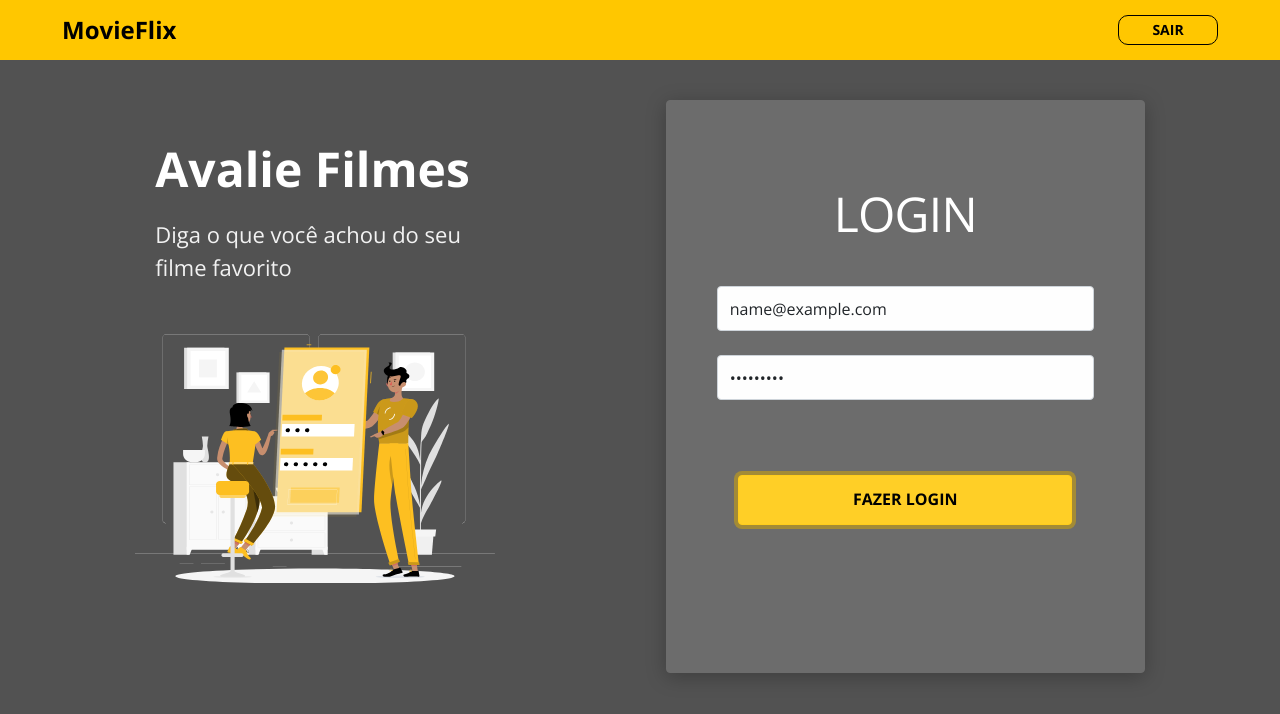
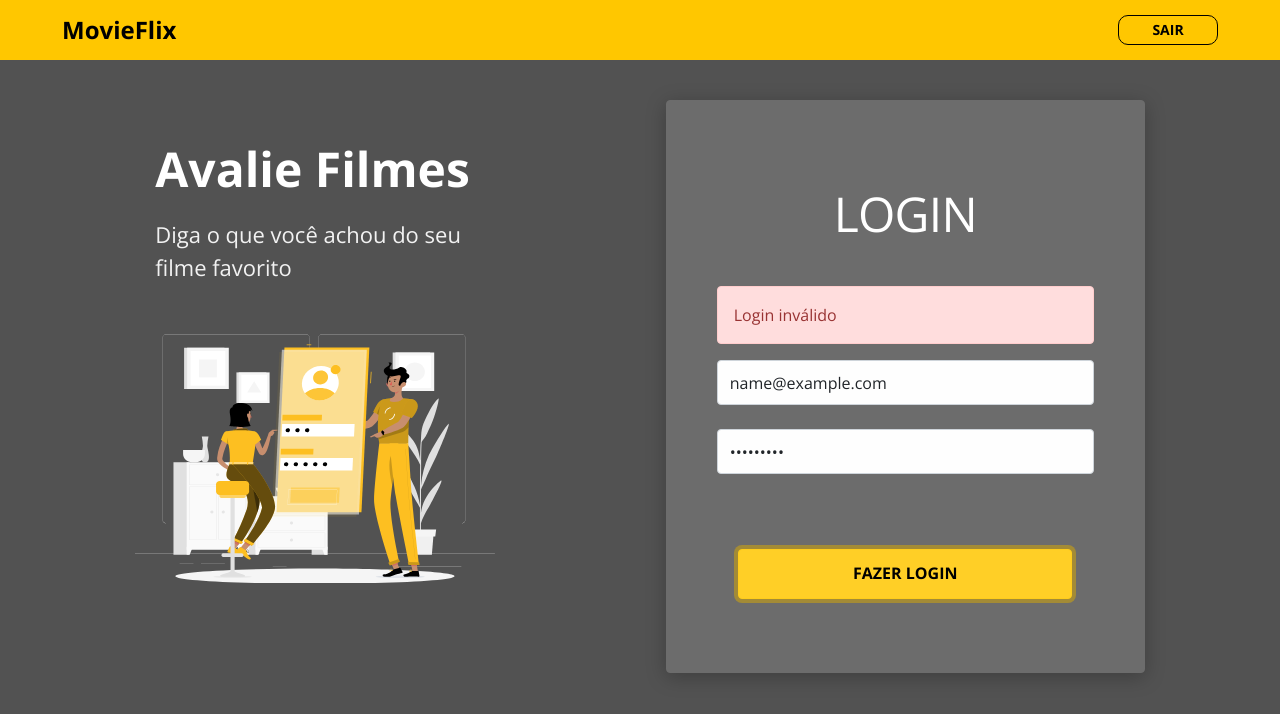
Before and after one commit to ruiprj/projeto-devsuperior-desafio-cap-03, a React (Create React App) app: page / in a window 1280 px wide. Both pictures are taken after typing "name@example.com", "Sample123" into the empty fields and a click on the button "FAZER LOGIN". Shown: the top 714 px of the page. Built offline with nearby package versions, Linux system fonts and the light colour scheme; no server answers; the HTML template or start-up script is replaced by a standard one.

Commit message:
Manual error handling

```diff
--- a/src/assets/styles/custom.scss
+++ b/src/assets/styles/custom.scss
@@ -1,5 +1,6 @@
 $theme-colors: (
   'primary': #FFC700,
+  'danger': #ff5555
 );
 
 $body-bg: #525252;
--- a/src/pages/Home/Login/index.tsx
+++ b/src/pages/Home/Login/index.tsx
@@ -1,3 +1,4 @@
+import { useState } from 'react';
 import { useForm } from 'react-hook-form';
 import { requestBackendLogin } from 'util/requests';
 
@@ -9,14 +10,20 @@
 }
 
 const Login = () => {
+  const [hasError, setHasError] = useState(false);
+
   const { register, handleSubmit } = useForm<FormData>();
 
   const onSubmit = (formData: FormData) => {
     requestBackendLogin(formData)
       .then(response => {
+        setHasError(false);
+
         console.log('SUCESSO', response);
       })
       .catch(error => {
+        setHasError(true);
+
         console.log('ERRO', error);
       });
   }
@@ -25,6 +32,12 @@
   return (
     <div className="base-card  login-card">
       <h1>LOGIN</h1>
+
+      { hasError && (
+        <div className="alert  alert-danger">
+          Login inválido
+        </div>
+      )}
 
       <form onSubmit={handleSubmit(onSubmit)}>
         <div className="mb-4">
```
